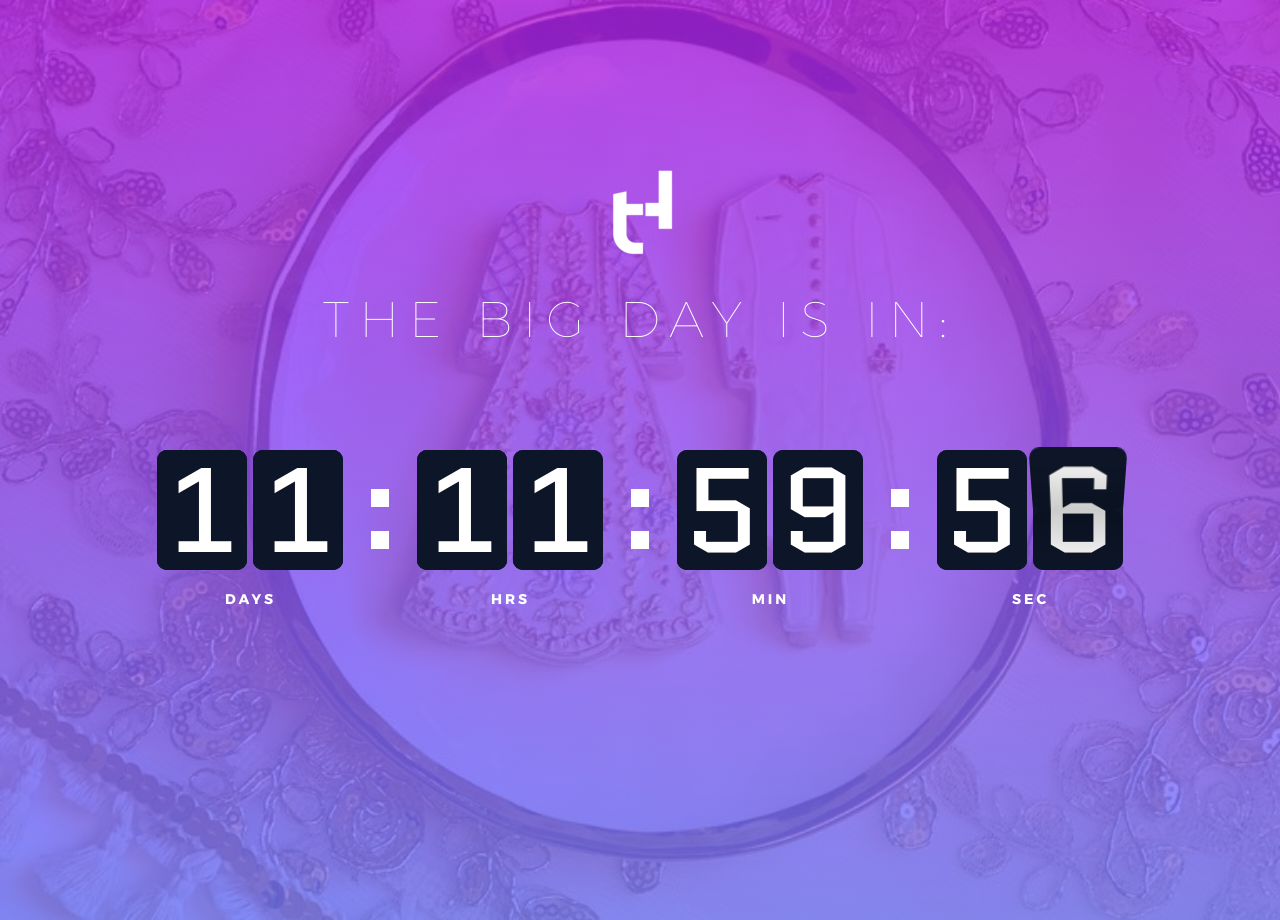
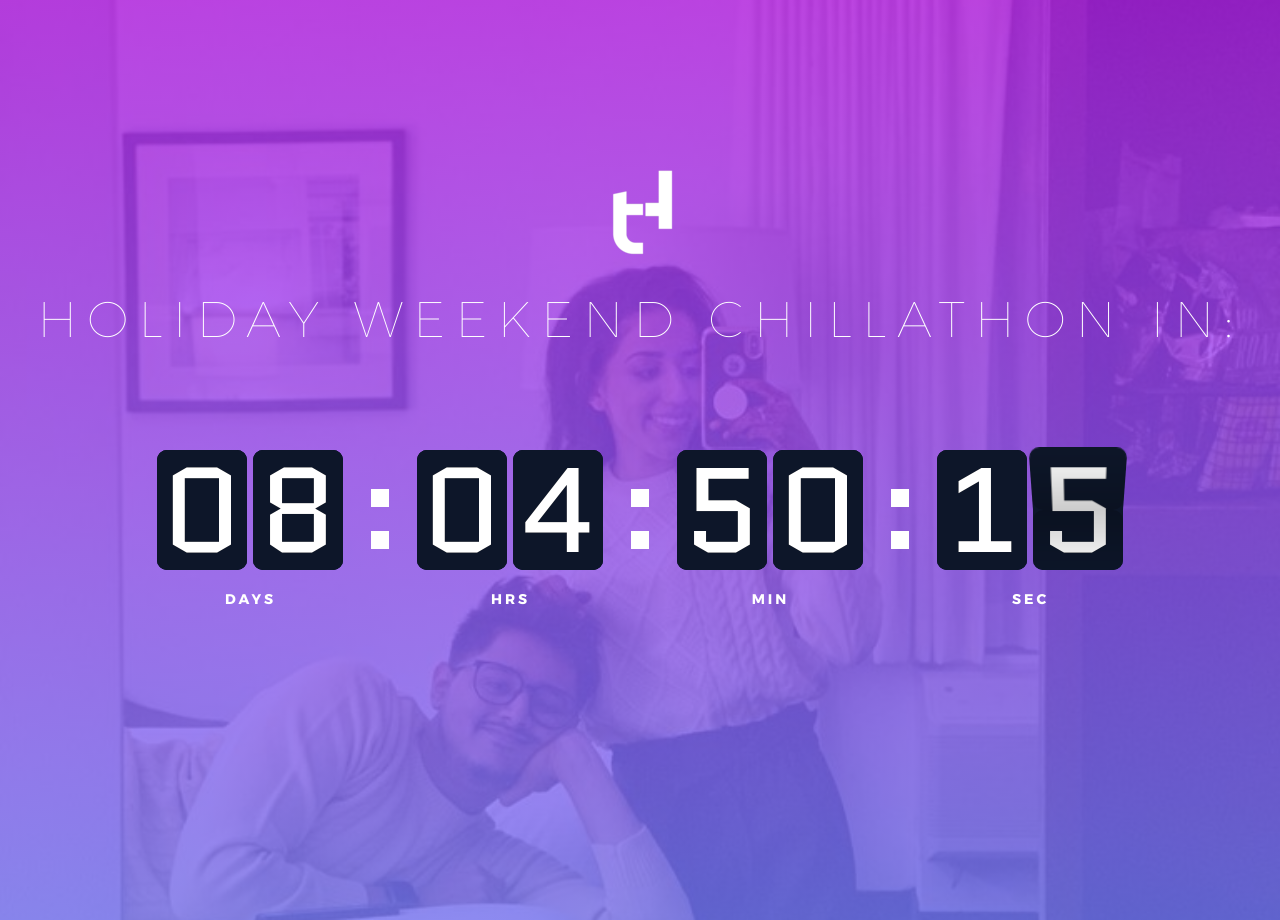
Before and after one commit to siddiquit97/countdown, a plain HTML site: page index.html in a window 1280 px wide. Drawn offline with Linux system fonts and the light colour scheme.

Commit message:
Update index.html
Added new image and changed countdown time.

```diff
--- a/index.html
+++ b/index.html
@@ -24,7 +24,7 @@
 <body>
 
 
-	<div class="bg-img1 size1 overlay1 p-b-35 p-l-15 p-r-15" style="background-image: url('images/cookie3.jpeg');">
+	<div class="bg-img1 size1 overlay1 p-b-35 p-l-15 p-r-15" style="background-image: url('images/HT.jpg');">
 		<div class="flex-col-c p-t-160 p-b-215 respon1">
 			<div class="wrappic1">
 				<a href="#">
@@ -33,7 +33,7 @@
 			</div>
 
 			<h3 class="l1-txt1 txt-center p-t-30 p-b-100">
-				The Big Day is in:
+				Holiday Weekend Chillathon in:
 			</h3>
 
 			<div class="cd100"></div>
@@ -64,8 +64,8 @@
 			/*Endtime must be > current time*/
 			endtimeYear: 2021,
 			endtimeMonth: 12,
-			endtimeDate: 11,
-			endtimeHours: 12,
+			endtimeDate: 24,
+			endtimeHours: 16,
 			endtimeMinutes: 0,
 			endtimeSeconds: 0,
 			timeZone: "America/Chicago"
```
